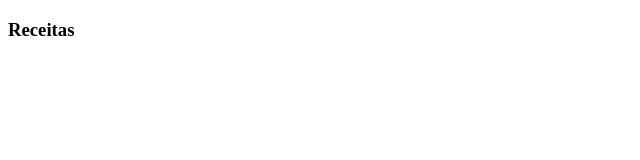
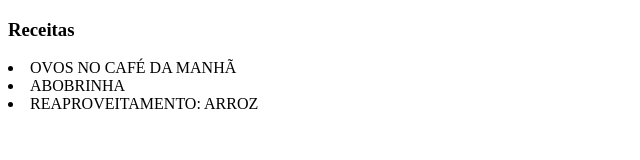
Before and after one commit to Mandalob/Panelinha-clone, a plain HTML site: page panelinha.html in a window 1280 px wide. Shown: the whole page, without its empty margins (0-640 px from the left). Drawn offline with Linux system fonts and the light colour scheme.

Commit message:
Receitas

```diff
--- a/panelinha.html
+++ b/panelinha.html
@@ -7,7 +7,9 @@
 </head>
 <body>
     <h3>Receitas</h3>
-
+    <li>OVOS NO CAFÉ DA MANHÃ</li>
+    <li>ABOBRINHA</li>
+    <li>REAPROVEITAMENTO: ARROZ</li>
 
 </body>
 </html>
```
